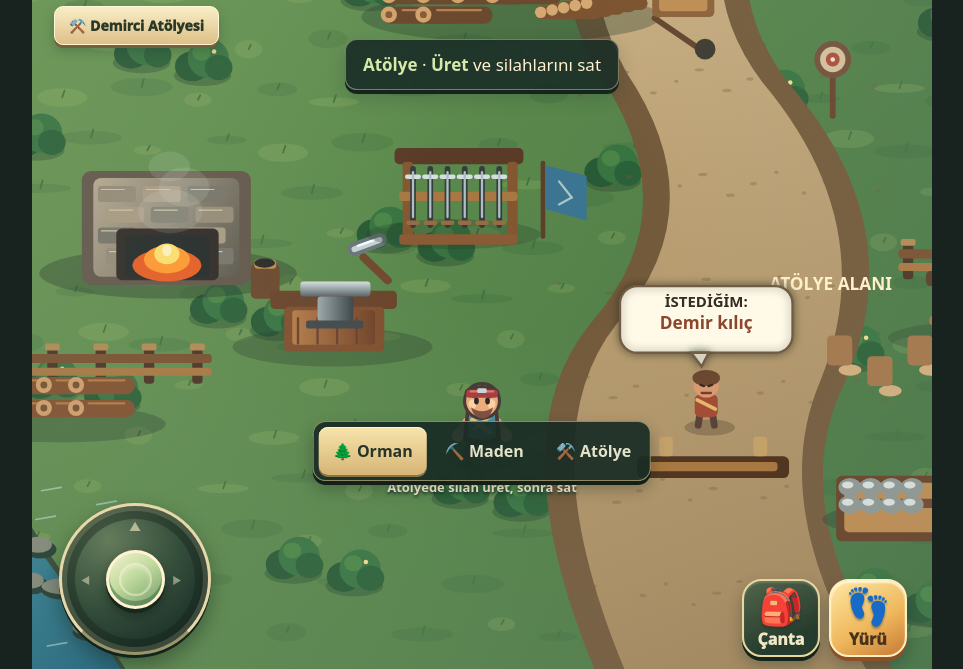
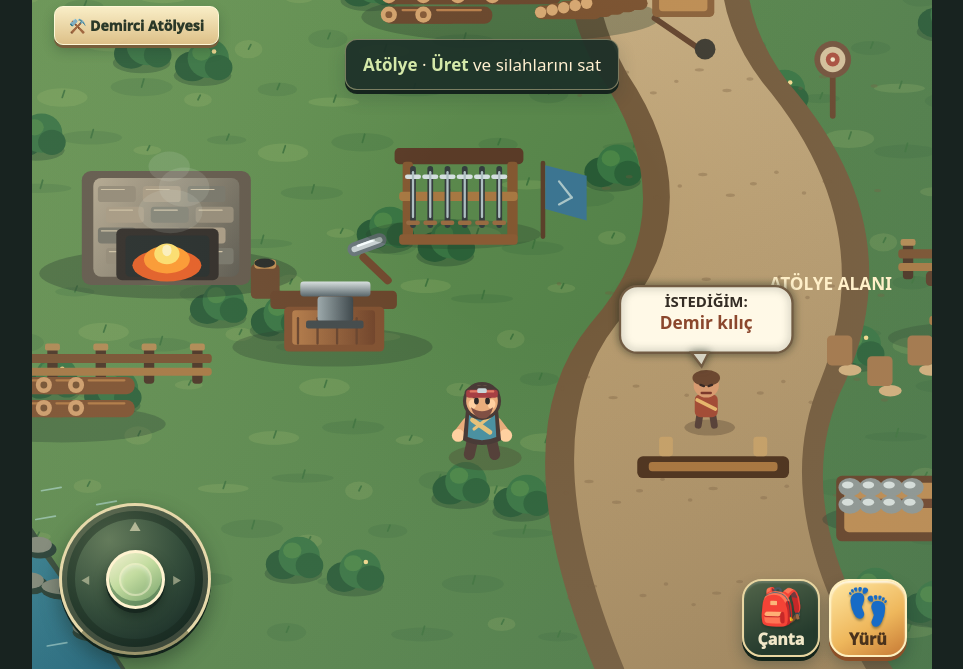
Before and after one commit to volkancildir/TarihiSilahIdle, a plain HTML site: page index.html in a window 1280 px wide. Shown: the part 131-800 px from the top of the page, without its empty margins (158-1121 px from the left). Drawn offline with Linux system fonts and the light colour scheme.

Commit message:
Force simple workshop start and remove distracting area tabs

```diff
--- a/index.html
+++ b/index.html
@@ -17,9 +17,9 @@
 .controls{position:absolute;z-index:3;left:0;right:0;bottom:calc(12px + env(safe-area-inset-bottom));display:flex;align-items:flex-end;justify-content:space-between;padding:0 15px;gap:10px;pointer-events:none}
 .joy-wrap{width:174px;height:174px;position:relative;flex:0 0 158px;pointer-events:auto;touch-action:none;filter:drop-shadow(0 8px 10px #17271e70);user-select:none}.joy-base{position:absolute;inset:2px;border-radius:50%;background:radial-gradient(circle at 32% 23%,#647b5b,#344d3b 48%,#1c3029 78%);border:3px solid #e6d8aa;border-bottom-color:#9a946b;box-shadow:inset 0 0 0 5px #f1e2b72a,inset 0 0 0 13px #14251b66,0 3px 0 #14241c}.joy-base:before{content:'▲';position:absolute;top:12px;left:calc(50% - 6px);font-size:12px;color:#e5e1bcaa}.joy-base:after{content:'◀　　　▶';position:absolute;top:calc(50% - 7px);left:19px;right:19px;text-align:center;white-space:pre;font-size:10px;letter-spacing:13px;color:#e5e1bc88}.joy-stick{position:absolute;width:59px;height:59px;left:calc(50% - 29.5px);top:calc(50% - 29.5px);border-radius:50%;background:linear-gradient(145deg,#f4f1d1 0%,#c3dca0 43%,#739e68 100%);border:3px solid #fff3d0;box-shadow:inset 0 -5px 0 #446e4a88,0 4px 0 #17271f,0 7px 12px #10201899;will-change:transform}.joy-stick:after{content:'';position:absolute;inset:10px;border-radius:50%;border:2px solid #fff9d977;box-shadow:inset 0 2px 4px #ffffff55}
 .actions{display:grid;grid-template-columns:repeat(2,78px);gap:9px;align-items:end;pointer-events:auto}.act{width:88px;height:92px;border-radius:20px;background:linear-gradient(155deg,#52654a,#253b2d 75%);border:2px solid #e8d6a1;box-shadow:inset 0 2px 2px #ffffff2a,0 4px 0 #14251b,0 8px 15px #142c2b55;display:flex;flex-direction:column;align-items:center;justify-content:center;gap:3px;font-weight:950}.act .emoji{font-size:36px;line-height:1.1;filter:drop-shadow(0 2px 1px #16271c66)}.act small{font-size:16px;color:#f1e8c8}.act.main{background:linear-gradient(150deg,#ffe7a2 0%,#eeb75c 58%,#c77a35 100%);color:#38291b;border:2px solid #fff0bf;box-shadow:inset 0 2px 2px #ffffffbb,0 4px 0 #8c4f27,0 8px 15px #142c2b55}.act.main small{color:#4a321c}.act:active{transform:translateY(3px);filter:brightness(1.08);box-shadow:0 1px 0 #132b2a70}
-.zone-tabs{position:absolute;z-index:3;left:50%;transform:translateX(-50%);bottom:calc(177px + env(safe-area-inset-bottom));display:flex;gap:4px;background:#1a2d25ed;padding:5px;border-radius:13px;border:1px solid #d8c28b99;box-shadow:0 4px 0 #122019,0 8px 16px #15261c55;max-width:96%} .zone-btn{font-size:16px;font-weight:900;padding:13px 14px;border-radius:9px;background:transparent;color:#e2e3c9;white-space:nowrap}.zone-btn.active{background:linear-gradient(180deg,#f7e4ac,#d6b575);color:#263529;box-shadow:inset 0 1px #fff5cf,0 2px 0 #8c7447}
+.zone-tabs{display:none!important;position:absolute;z-index:3;left:50%;transform:translateX(-50%);bottom:calc(177px + env(safe-area-inset-bottom));display:flex;gap:4px;background:#1a2d25ed;padding:5px;border-radius:13px;border:1px solid #d8c28b99;box-shadow:0 4px 0 #122019,0 8px 16px #15261c55;max-width:96%} .zone-btn{font-size:16px;font-weight:900;padding:13px 14px;border-radius:9px;background:transparent;color:#e2e3c9;white-space:nowrap}.zone-btn.active{background:linear-gradient(180deg,#f7e4ac,#d6b575);color:#263529;box-shadow:inset 0 1px #fff5cf,0 2px 0 #8c7447}
 .panel{position:absolute;z-index:5;left:12px;right:12px;bottom:calc(12px + env(safe-area-inset-bottom));background:linear-gradient(160deg,#293b30fa,#182a23fa);border:1px solid #e4d2a077;border-radius:20px;padding:16px;box-shadow:0 12px 40px #0d201fcc,inset 0 1px #ffffff14;display:none;max-width:520px;margin:auto;backdrop-filter:blur(12px)}.panel.open{display:block}.panel-head{display:flex;align-items:center;justify-content:space-between;margin-bottom:10px}.panel h2{font-size:18px;margin:0;color:#fff0cc}.close{width:32px;height:32px;border-radius:10px;background:#ffffff16;font-size:21px}.panel p{font-size:12px;color:#d1d8c3;line-height:1.5;margin:6px 0 12px}.recipe{display:flex;align-items:center;gap:10px;background:linear-gradient(110deg,#ffffff0e,#ffffff04);border:1px solid #e3d3a022;border-radius:13px;padding:10px;margin:8px 0}.recipe .art{font-size:28px}.recipe div:nth-child(2){flex:1}.recipe strong{display:block;font-size:12px;color:#fff0d1}.recipe small{font-size:10px;color:#c5d2bd}.recipe button,.primary-btn{border-radius:10px;background:linear-gradient(180deg,#d4e9b4,#9cc48a);color:#203326;font-size:11px;font-weight:950;padding:10px 12px;box-shadow:0 3px 0 #57754d}.recipe button:disabled,.primary-btn:disabled{opacity:.35}
-.toast{position:absolute;z-index:9;left:50%;top:48%;transform:translate(-50%,-40%);background:linear-gradient(180deg,#fff0c9,#dfc18b);color:#2a3828;font-weight:900;font-size:13px;padding:13px 17px;border:1px solid #fff8d9;border-radius:14px;box-shadow:0 5px 0 #8b7045,0 10px 25px #172a2c77;opacity:0;transition:.18s;pointer-events:none;text-align:center;max-width:86%}.toast.show{opacity:1;transform:translate(-50%,-50%)}.footer-note{position:absolute;z-index:2;bottom:calc(169px + env(safe-area-inset-bottom));left:0;right:0;text-align:center;font-size:13px;font-weight:750;color:#fff4d6;text-shadow:0 2px 3px #1b352d;pointer-events:none}.modal-shade{position:absolute;inset:0;z-index:4;background:#07191888;display:none;backdrop-filter:blur(2px)}.modal-shade.show{display:block}
+.toast{position:absolute;z-index:9;left:50%;top:48%;transform:translate(-50%,-40%);background:linear-gradient(180deg,#fff0c9,#dfc18b);color:#2a3828;font-weight:900;font-size:13px;padding:13px 17px;border:1px solid #fff8d9;border-radius:14px;box-shadow:0 5px 0 #8b7045,0 10px 25px #172a2c77;opacity:0;transition:.18s;pointer-events:none;text-align:center;max-width:86%}.toast.show{opacity:1;transform:translate(-50%,-50%)}.footer-note{display:none!important;position:absolute;z-index:2;bottom:calc(169px + env(safe-area-inset-bottom));left:0;right:0;text-align:center;font-size:13px;font-weight:750;color:#fff4d6;text-shadow:0 2px 3px #1b352d;pointer-events:none}.modal-shade{position:absolute;inset:0;z-index:4;background:#07191888;display:none;backdrop-filter:blur(2px)}.modal-shade.show{display:block}
 @media(min-width:600px){.hud{padding-left:22px;padding-right:22px}.hint{top:170px}.controls{padding:0 25px}.joy-wrap{width:156px;height:156px;flex-basis:156px}.actions{grid-template-columns:repeat(2,78px)}.act{width:78px;height:78px}.zone-tabs{bottom:calc(188px + env(safe-area-inset-bottom))}.footer-note{bottom:calc(173px + env(safe-area-inset-bottom))}.res{max-width:130px}.res b{font-size:17px}}
 </style>
 </head>
@@ -47,7 +47,7 @@ const fresh=()=>({wood:0,stone:0,copper:0,bag:{wood:0,stone:0,copper:0},coins:0,
 let s;try{s=Object.assign(fresh(),JSON.parse(localStorage.getItem('tarihiSilahWorldSave')||'{}'))}catch(e){s=fresh()}
 s.bag=Object.assign({wood:0,stone:0,copper:0},s.bag||{});s.trees=s.trees||fresh().trees;s.rocks=s.rocks||fresh().rocks;s.copperNodes=s.copperNodes||[true,true,true];
  // Yeni atölye düzenine bir kez geçir; kaynakları, akçeyi ve ilerlemeyi koru.
- try{if(!localStorage.getItem('tarihiSilahWorkshopStartV3')){s.area='workshop';s.x=550;s.y=510;localStorage.setItem('tarihiSilahWorldSave',JSON.stringify(s));localStorage.setItem('tarihiSilahWorkshopStartV3','1')}}catch(e){s.area='workshop';s.x=550;s.y=510}
+ try{s.area='workshop';s.x=550;s.y=510;localStorage.setItem('tarihiSilahWorldSave',JSON.stringify(s));localStorage.setItem('tarihiSilahWorkshopStartV4','1')}catch(e){s.area='workshop';s.x=550;s.y=510}
 let cw=0,ch=0,dpr=1,last=0,toastTimer,joyPointer=null,joy={x:0,y:0},keys={},near=null,particles=[],swing=0,walking=false,walkTime=0,facing=1;
 function resize(){const r=$('game').getBoundingClientRect();dpr=Math.min(2,window.devicePixelRatio||1);cw=r.width;ch=r.height;canvas.width=Math.round(cw*dpr);canvas.height=Math.round(ch*dpr);ctx.setTransform(dpr,0,0,dpr,0,0)}
 window.addEventListener('resize',resize);resize();
```
